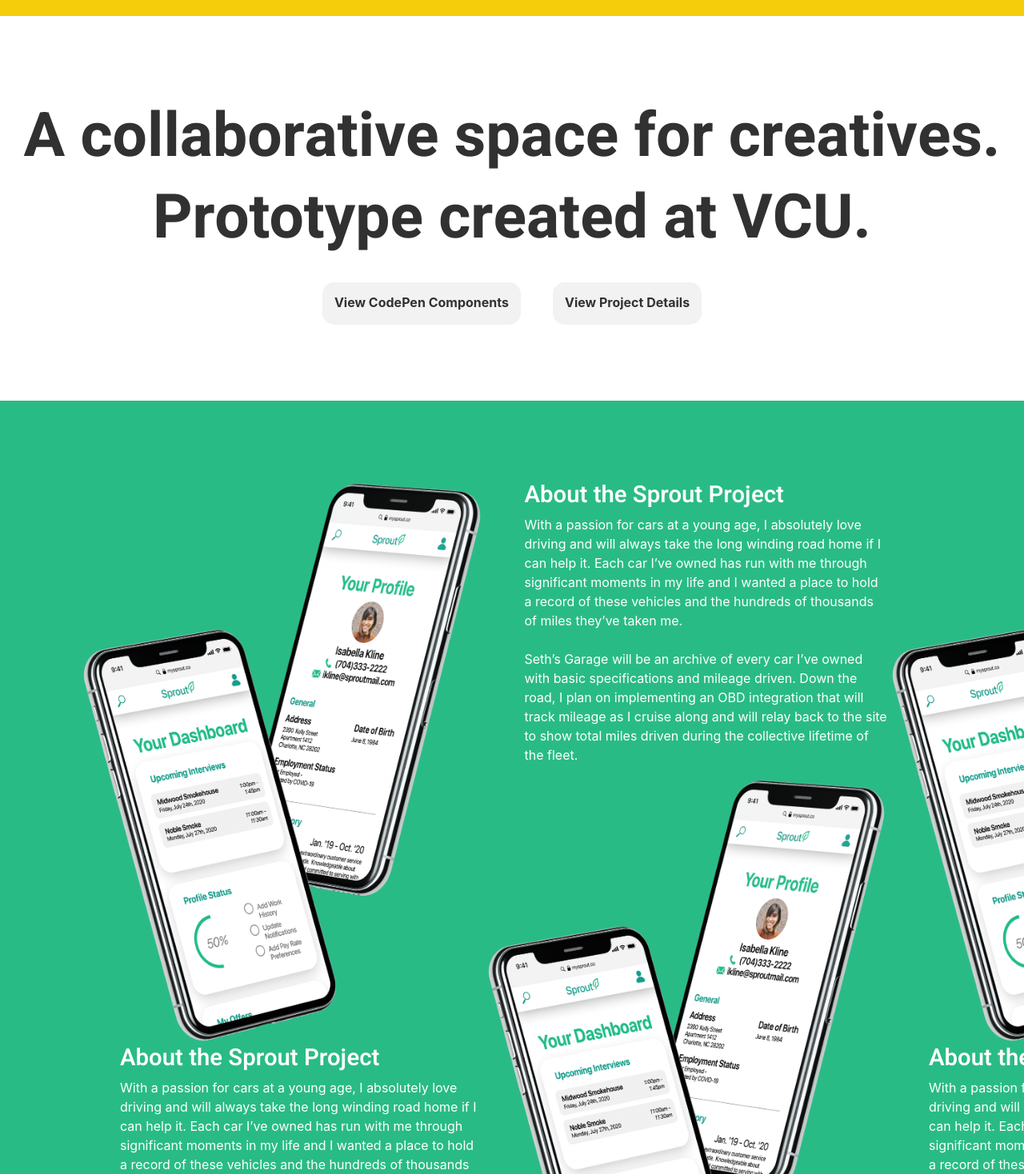
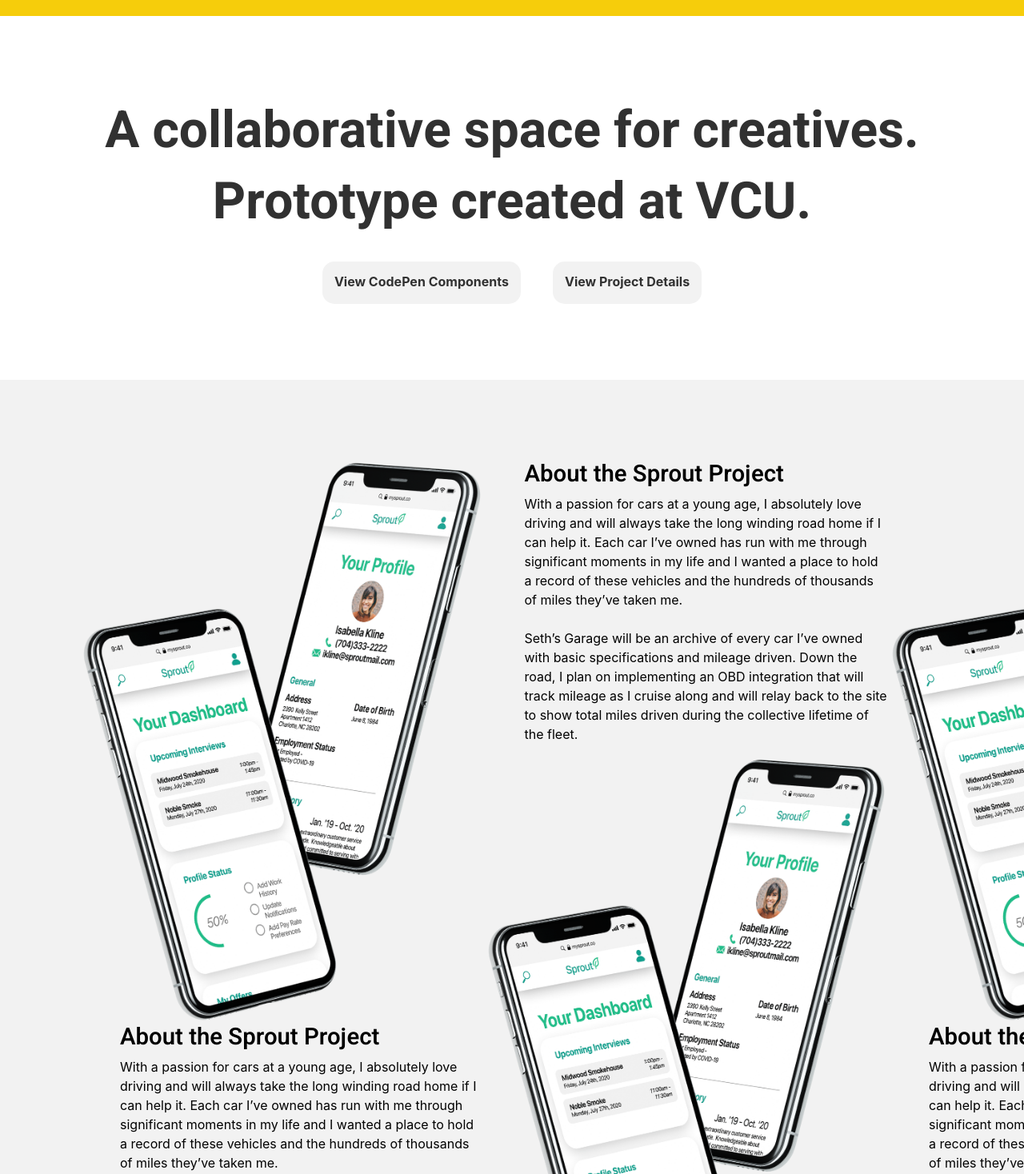
Before and after one commit to sethayotte/Portfolio_V2, a React (Create React App) app: page /Mesh in a window 1280 px wide. Shown: the part 782-2250 px from the top of the page at 80% size. Built offline with nearby package versions, Linux system fonts and the light colour scheme.

Commit message:
Mesh Updates

```diff
--- a/src/sass/5-Pages/_mesh.scss
+++ b/src/sass/5-Pages/_mesh.scss
@@ -63,9 +63,9 @@
     #mesh-tagline {
       font-family: "Heebo", sans-serif;
       font-weight: 700;
-      font-size: 6vw;
+      font-size: 5vw;
       text-align: center;
-      line-height: 8vw;
+      line-height: 7vw;
       color: color(headings);
     }
 
@@ -95,14 +95,14 @@
         cursor: pointer;
 
         p {
-          color: color(white);
+          color: color(black);
         }
       }
     }
   }
 
   #meshProject {
-      background-color: color(sprout);
+      background-color: color(nav-bg);
 
       #projectContainer {
 
@@ -119,8 +119,8 @@
             margin-left: 50px;
             max-width: 500px;
 
-            p {
-                color: color(white);
+            h4, p {
+                color: color(black);
             }
         }
       }
@@ -216,10 +216,6 @@
                     margin-bottom: 50px;
                     margin-top: 50px;
                     max-width: 500px;
-
-                    p {
-                        color: color(white);
-                    }
                 }
               }
         }
--- a/src/sass/App.css
+++ b/src/sass/App.css
@@ -1880,9 +1880,9 @@
 #mesh-tagline-resources #mesh-tagline {
   font-family: "Heebo", sans-serif;
   font-weight: 700;
-  font-size: 6vw;
+  font-size: 5vw;
   text-align: center;
-  line-height: 8vw;
+  line-height: 7vw;
   color: #313131;
 }
 
@@ -1924,11 +1924,11 @@
 }
 
 #mesh-tagline-resources #document-container div:hover p {
-  color: white;
+  color: black;
 }
 
 #meshProject {
-  background-color: #29BB86;
+  background-color: #e9e8e890;
 }
 
 #meshProject #projectContainer {
@@ -1953,8 +1953,8 @@
   max-width: 500px;
 }
 
-#meshProject #projectContainer #meshCopy p {
-  color: white;
+#meshProject #projectContainer #meshCopy h4, #meshProject #projectContainer #meshCopy p {
+  color: black;
 }
 
 @media only screen and (min-width: 1620px) {
@@ -2030,8 +2030,5 @@
     margin-top: 50px;
     max-width: 500px;
   }
-  #meshProject #projectContainer #meshCopy p {
-    color: white;
-  }
 }
 /*# sourceMappingURL=App.css.map */
```
Also changed, not shown: 1 other file (tests, documents, lock files or other folders).
